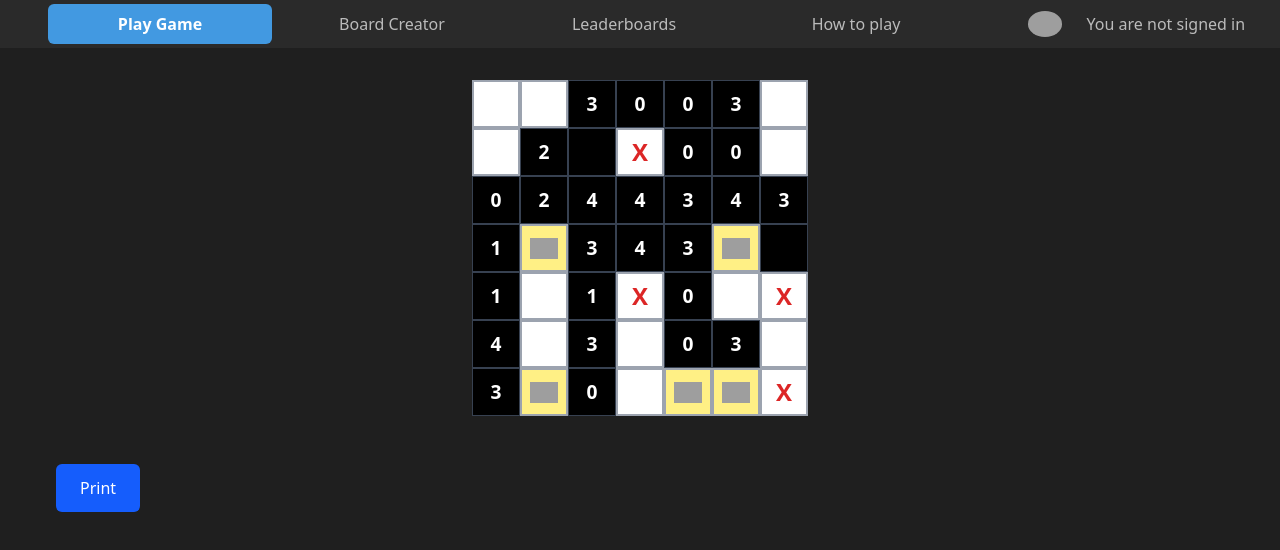
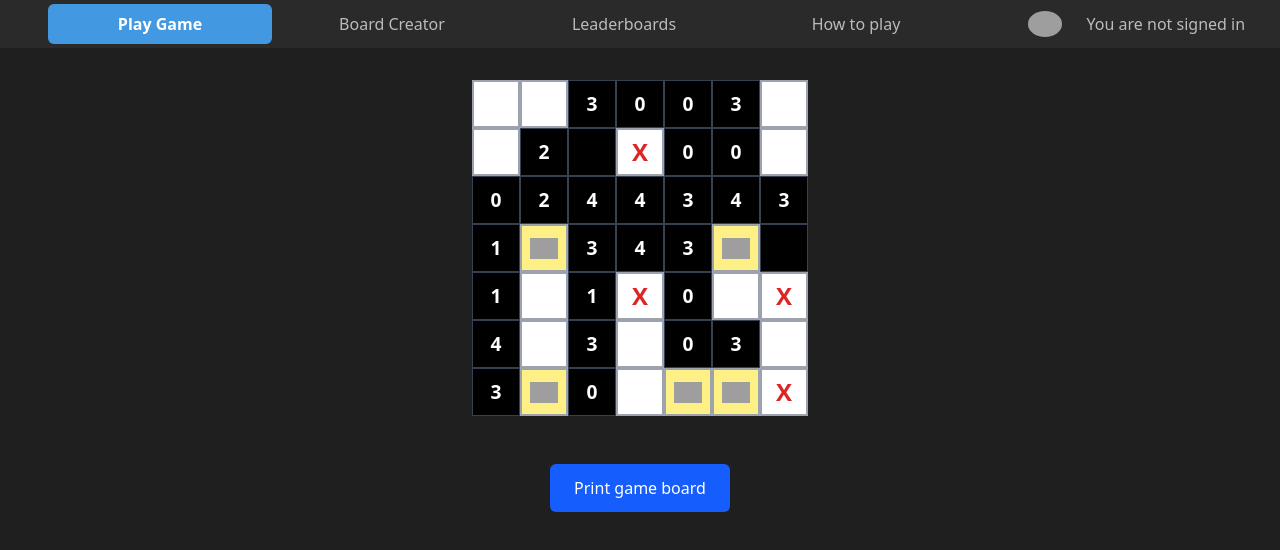
Before and after one commit to Viiico/Akari, a Nuxt app: page /Game in a window 1280 px wide. Shown: the top 550 px of the page. Built offline with nearby package versions, Linux system fonts and the light colour scheme; grey boxes are pictures that could not be loaded.

Commit message:
Drobne poprawki

```diff
--- a/app/pages/Game.vue
+++ b/app/pages/Game.vue
@@ -15,10 +15,10 @@
                     </div>
                 </div>
             </div>
-            <div class="mt-8 flex flex-wrap gap-3 justify">
+           <div class="mt-8 flex flex-wrap gap-3 justify-center">
                     <button @click="printDiv('board')"
                         class="button px-6 py-3 bg-blue-600 hover:bg-blue-700 text-white font-medium rounded-md transition-colors disabled:bg-gray-500">
-                    Print
+                    Print game board
                 </button>
             </div>
         </div>
```
